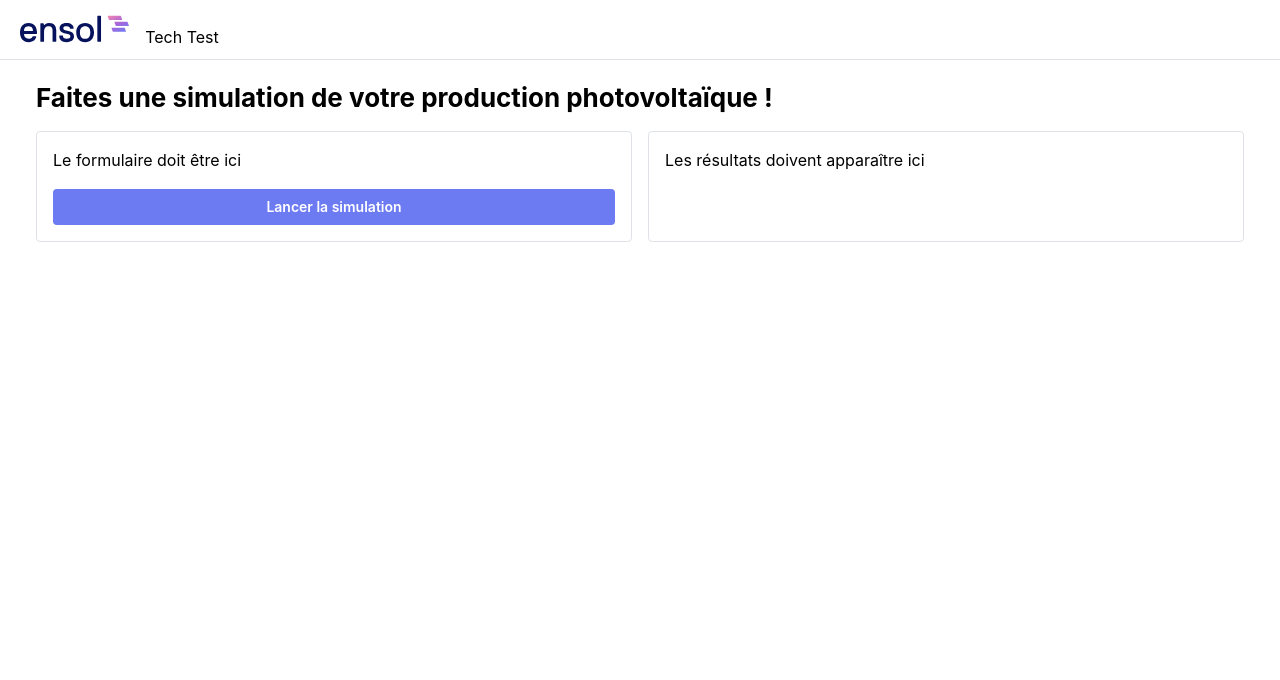
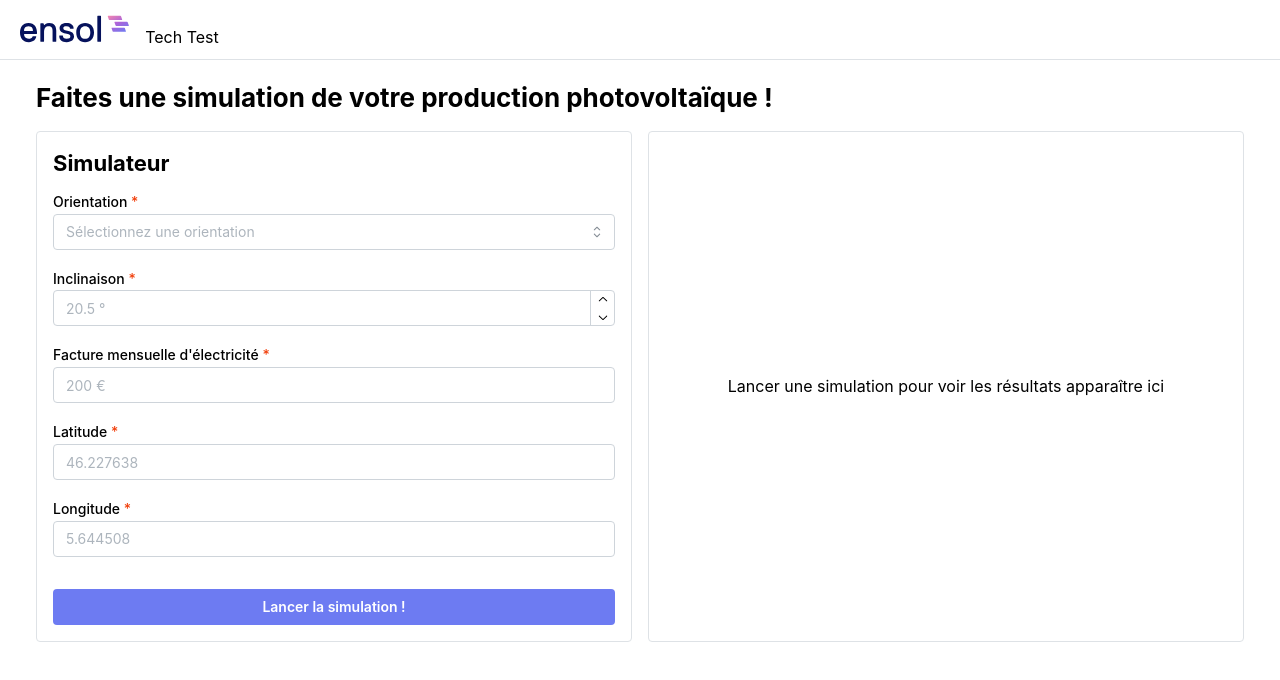
Before and after one commit to goensol/technical-test, a React (Vite) app in the folder packages/frontend/: page / in a window 1280 px wide. Shown: the top 680 px of the page. Built offline with nearby package versions, Linux system fonts and the light colour scheme.

Commit message:
feat: create simulation form

```diff
--- a/packages/frontend/package.json
+++ b/packages/frontend/package.json
@@ -11,12 +11,15 @@
 		"preview": "vite preview"
 	},
 	"dependencies": {
+		"@hookform/resolvers": "^4.1.2",
 		"@mantine/core": "^7.4.2",
 		"@mantine/form": "^7.4.2",
 		"@mantine/hooks": "^7.4.2",
+		"@mantine/notifications": "^7.17.0",
 		"@tanstack/react-query": "^5.29.0",
 		"react": "^18.2.0",
-		"react-dom": "^18.2.0"
+		"react-dom": "^18.2.0",
+		"react-hook-form": "^7.54.2"
 	},
 	"devDependencies": {
 		"@types/prettier": "^3.0.0",
--- a/packages/frontend/src/App.tsx
+++ b/packages/frontend/src/App.tsx
@@ -1,7 +1,7 @@
 import { theme } from "@ensol-test/frontend/assets/theme";
 import { queryClient } from "@ensol-test/frontend/backend/queryClient";
-import { Simulation } from "@ensol-test/frontend/components/Simulation";
 import { AppShell } from "@ensol-test/frontend/components/layout/AppShell";
+import { Simulation } from "@ensol-test/frontend/components/simulation/Simulation";
 import { MantineProvider } from "@mantine/core";
 
 import "@mantine/core/styles.css";
--- a/packages/frontend/src/components/Form.tsx
+++ /dev/null
@@ -1,18 +0,0 @@
-import { getSimulation } from "@ensol-test/frontend/queries/simulation";
-import type { SimulationResponse } from "@ensol-test/types/simulations";
-import { Button, Card, Stack } from "@mantine/core";
-
-type Props = {
-	onSubmit: (results: SimulationResponse) => void;
-};
-
-export const Form = ({ onSubmit }: Props) => {
-	return (
-		<Card withBorder h="100%">
-			<Stack>Le formulaire doit être ici</Stack>
-			<Button mt="16" onClick={async () => getSimulation({})}>
-				Lancer la simulation
-			</Button>
-		</Card>
-	);
-};
--- a/packages/frontend/src/components/Results.tsx
+++ /dev/null
@@ -1,14 +0,0 @@
-import type { SimulationResponse } from "@ensol-test/types/simulations";
-import { Card, Stack } from "@mantine/core";
-
-type Props = {
-	results: SimulationResponse;
-};
-
-export const Results = ({ results }: Props) => {
-	return (
-		<Card withBorder>
-			<Stack>Les résultats doivent apparaître ici</Stack>
-		</Card>
-	);
-};
--- /dev/null
+++ b/packages/frontend/src/components/simulation/EmptyResults.tsx
@@ -0,0 +1,13 @@
+import { Card, Center, Text } from "@mantine/core";
+
+export const EmptyResults = () => {
+	return (
+		<Card withBorder>
+			<Center h="100%">
+				<Text ta="center">
+					Lancer une simulation pour voir les résultats apparaître ici
+				</Text>
+			</Center>
+		</Card>
+	);
+};
--- /dev/null
+++ b/packages/frontend/src/components/simulation/Form.tsx
@@ -0,0 +1,143 @@
+import { useLaunchSimulation } from "@ensol-test/frontend/hooks/simulation";
+import { orientationEnum } from "@ensol-test/shared/constants/orientation.enum";
+import { simulationSchema } from "@ensol-test/shared/validation/simulation";
+import type {
+	SimulationParameters,
+	SimulationResponse,
+} from "@ensol-test/types/simulation";
+import { zodResolver } from "@hookform/resolvers/zod";
+import { Button, Card, NumberInput, Select, Stack, Title } from "@mantine/core";
+import { Controller, useForm } from "react-hook-form";
+
+type Props = {
+	onSubmit: (results: SimulationResponse) => void;
+};
+
+const orientationOptions = Object.keys(orientationEnum).map((key) => ({
+	value: key,
+	label: orientationEnum[key as keyof typeof orientationEnum],
+}));
+
+export const Form = ({ onSubmit }: Props) => {
+	const {
+		handleSubmit,
+		control,
+		formState: { errors },
+	} = useForm<SimulationParameters>({
+		resolver: zodResolver(simulationSchema),
+	});
+
+	const launchSimulation = useLaunchSimulation();
+
+	const submitForm = (data: SimulationParameters) =>
+		launchSimulation.mutate(data, {
+			onSuccess: (results: SimulationResponse) => onSubmit(results),
+		});
+
+	return (
+		<Card withBorder h="100%">
+			<Title order={3} mb={10}>
+				Simulateur
+			</Title>
+			<form onSubmit={handleSubmit(submitForm)}>
+				<Stack>
+					<Controller
+						name="orientation"
+						control={control}
+						render={({ field }) => (
+							<Select
+								label="Orientation"
+								placeholder="Sélectionnez une orientation"
+								withAsterisk
+								data={orientationOptions}
+								{...field}
+								error={errors.orientation?.message}
+							/>
+						)}
+					/>
+
+					<Controller
+						name="inclination"
+						control={control}
+						render={({ field }) => (
+							<NumberInput
+								label="Inclinaison"
+								placeholder="20.5 °"
+								withAsterisk
+								min={0}
+								max={90}
+								allowDecimal
+								decimalScale={1}
+								allowNegative={false}
+								allowLeadingZeros={false}
+								suffix="°"
+								{...field}
+								error={errors.inclination?.message}
+							/>
+						)}
+					/>
+
+					<Controller
+						name="monthlyBill"
+						control={control}
+						render={({ field }) => (
+							<NumberInput
+								label="Facture mensuelle d'électricité"
+								placeholder="200 €"
+								withAsterisk
+								hideControls
+								min={1}
+								allowDecimal={false}
+								allowNegative={false}
+								allowLeadingZeros={false}
+								suffix="€"
+								{...field}
+								error={errors.monthlyBill?.message}
+							/>
+						)}
+					/>
+
+					<Controller
+						name="latitude"
+						control={control}
+						render={({ field }) => (
+							<NumberInput
+								label="Latitude"
+								placeholder="46.227638"
+								withAsterisk
+								hideControls
+								min={-90}
+								max={90}
+								decimalScale={6}
+								{...field}
+								error={errors.latitude?.message}
+							/>
+						)}
+					/>
+
+					<Controller
+						name="longitude"
+						control={control}
+						render={({ field }) => (
+							<NumberInput
+								label="Longitude"
+								placeholder="5.644508"
+								withAsterisk
+								hideControls
+								min={-180}
+								max={180}
+								decimalScale={6}
+								{...field}
+								error={errors.longitude?.message}
+							/>
+						)}
+					/>
+
+					<Button type="submit" mt="md" loading={launchSimulation.isPending}>
+						Lancer la simulation !
+					</Button>
+				</Stack>
+			</form>
+		</Card>
+	);
+};
--- /dev/null
+++ b/packages/frontend/src/components/simulation/Results.tsx
@@ -0,0 +1,28 @@
+import type { SimulationResponse } from "@ensol-test/types/simulation";
+import { Card, Stack, Text, Title } from "@mantine/core";
+
+type Props = {
+	results: SimulationResponse;
+};
+
+export const Results = ({ results }: Props) => {
+	return (
+		<Card withBorder h="100%">
+			<Title order={3} mb={10}>
+				Résultats
+			</Title>
+			<Stack gap={10}>
+				<Text>
+					Nombre de panneaux recommandés :{" "}
+					<span style={{ fontWeight: 700 }}>{results.numberOfPanels}</span>
+				</Text>
+				<Text>
+					Production d'énergie estimée :{" "}
+					<span style={{ fontWeight: 700 }}>
+						{results.estimatedEnergyProduction} kWh
+					</span>
+				</Text>
+			</Stack>
+		</Card>
+	);
+};
--- a/packages/frontend/src/components/Simulation.tsx
+++ b/packages/frontend/src/components/simulation/Simulation.tsx
@@ -1,8 +1,9 @@
-import { Form } from "@ensol-test/frontend/components/Form";
-import { Results } from "@ensol-test/frontend/components/Results";
-import type { SimulationResponse } from "@ensol-test/types/simulations";
+import { Form } from "@ensol-test/frontend/components/simulation/Form";
+import { Results } from "@ensol-test/frontend/components/simulation/Results";
+import type { SimulationResponse } from "@ensol-test/types/simulation";
 import { SimpleGrid, Stack, Title } from "@mantine/core";
 import { useState } from "react";
+import { EmptyResults } from "./EmptyResults";
 
 export const Simulation = () => {
 	const [simulationResults, setSimulationResults] = useState<
@@ -14,9 +15,13 @@ export const Simulation = () => {
 			<Title order={2}>
 				Faites une simulation de votre production photovoltaïque !
 			</Title>
-			<SimpleGrid cols={2}>
+			<SimpleGrid cols={{ base: 1, md: 2 }}>
 				<Form onSubmit={setSimulationResults} />
-				<Results results={simulationResults} />
+				{simulationResults ? (
+					<Results results={simulationResults} />
+				) : (
+					<EmptyResults />
+				)}
 			</SimpleGrid>
 		</Stack>
 	);
--- /dev/null
+++ b/packages/frontend/src/hooks/simulation.ts
@@ -0,0 +1,15 @@
+import type { SimulationParameters } from "@ensol-test/types/simulation";
+import { notifications } from "@mantine/notifications";
+import { useMutation } from "@tanstack/react-query";
+import { getSimulation } from "../queries/simulation";
+
+export const useLaunchSimulation = () =>
+	useMutation({
+		mutationFn: async (data: SimulationParameters) => getSimulation(data),
+		onError: () =>
+			notifications.show({
+				title: "Oups, une erreur est survenue !",
+				message: "Veuillez réessayer plus tard.",
+				color: "red",
+			}),
+	});
--- a/packages/frontend/src/queries/simulation.ts
+++ b/packages/frontend/src/queries/simulation.ts
@@ -1,8 +1,8 @@
 import { httpClient } from "@ensol-test/frontend/backend/axios";
 
-import type { SimulationParameters } from "@ensol-test/types/simulations";
+import type { SimulationParameters } from "@ensol-test/types/simulation";
 
 export const getSimulation = async (parameters: SimulationParameters) => {
-	const response = await httpClient.get("/simulations", parameters);
+	const response = await httpClient.get("/simulations", { params: parameters });
 	return response.data;
 };
```
Also changed, not shown: 1 other file (tests, documents, lock files or other folders).
